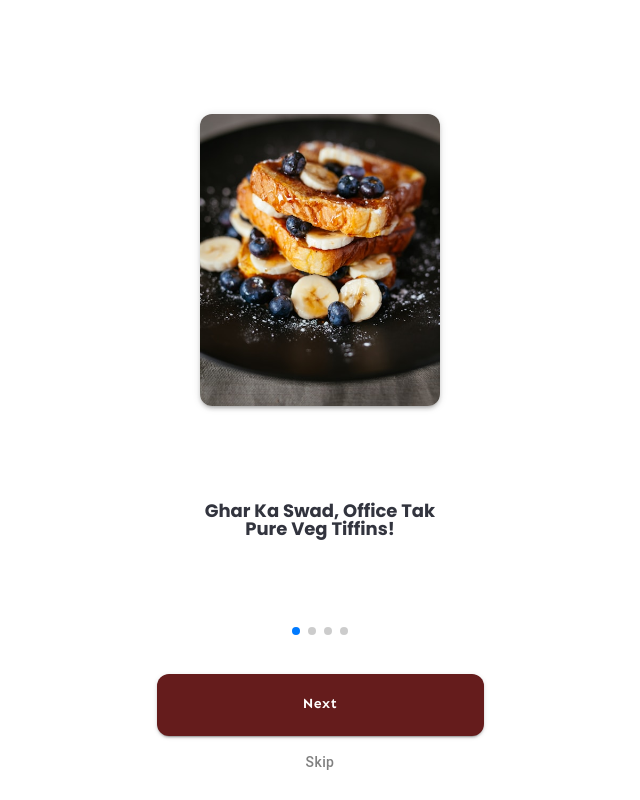
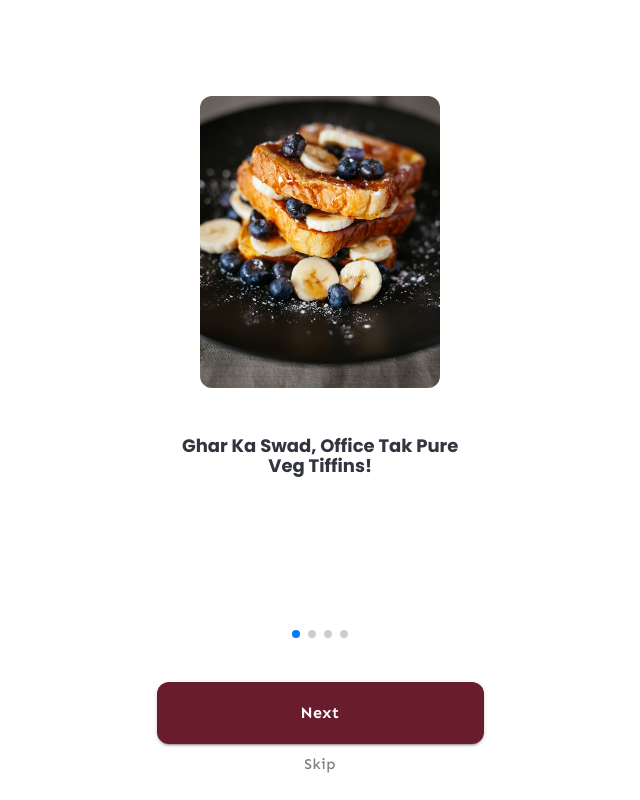
Before and after one commit to small-table-team/small-table, a React (Create React App) app in the folder frontend/: page /Onboarding in a window 1280 px wide. Shown: the whole page, without its empty margins (320-960 px from the left). Built offline with nearby package versions, Linux system fonts and the light colour scheme.

Commit message:
updat swipperrrrr

```diff
--- a/frontend/package.json
+++ b/frontend/package.json
@@ -5,6 +5,7 @@
   "dependencies": {
     "@emotion/react": "^11.14.0",
     "@emotion/styled": "^11.14.1",
+    "@mui/icons-material": "^7.3.5",
     "@mui/material": "^7.3.5",
     "cra-template": "1.3.0",
     "react": "^19.2.0",
--- a/frontend/src/components/Onboarding.js
+++ b/frontend/src/components/Onboarding.js
@@ -26,43 +26,51 @@ export default function Onboarding() {
   const handleSkip = () => navigate("/HomePage");
 
   return (
-    <Box display="flex" flexDirection="column" height="100vh" sx={{ backgroundColor: "white", position: "relative" }}>
+    <Box
+      display="flex"
+      flexDirection="column"
+      height="100vh"
+      sx={{
+        backgroundColor: "white",
+        position: "relative",
+        overflow: "hidden",
+        px: "4vw",
+      }}
+    >
       <Swiper
         ref={swiperRef}
         onSlideChange={(swiper) => setIndex(swiper.activeIndex)}
-        pagination={{
-          clickable: true,
-        }}
+        pagination={{ clickable: true }}
         modules={[Pagination]}
         style={{ width: "100%", flex: 1 }}
         speed={500}
       >
         {slides.map((slide, i) => (
           <SwiperSlide key={i}>
-            <Box display="flex" flexDirection="column" height="100%">
+            <Box display="flex" flexDirection="column" alignItems="center" height="100%">
               {/* תמונה */}
               <Box
                 component="img"
                 src={slide.img}
                 alt=""
                 sx={{
-                  width: 240,
-                  height: 292,
+                  width: "60vw",
+                  maxWidth: 240,
+                  height: "48vh",
+                  maxHeight: 292,
                   borderRadius: "12px",
                   objectFit: "cover",
-                  boxShadow: 3,
-                  mt: "114px",
-                  mx: "auto",
-                  opacity: 1
+                  mt: "12vh",
+                  opacity: 1,
                 }}
               />
 
               {/* טקסט */}
               <Box
                 sx={{
-                  width: 246,
-                  height: 81,
-                  mt: "73px",
+                  width: "74vw",
+                  maxWidth: 296,
+                  mt: "6vh",
                   mx: "auto",
                   display: "flex",
                   alignItems: "center",
@@ -74,13 +82,14 @@ export default function Onboarding() {
                   sx={{
                     fontFamily: "Poppins",
                     fontWeight: 700,
-                    fontSize: 18,
-                    lineHeight: "100%",
+                    fontSize: "4.5vw",
+                    lineHeight: "110%",
                     letterSpacing: 0,
                     textAlign: "center",
                     color: "#32343E",
-                    style: "bold",
-
+                    "@media (min-width: 400px)": {
+                      fontSize: "18px",
+                    },
                   }}
                 >
                   {slide.text}
@@ -91,42 +100,82 @@ export default function Onboarding() {
         ))}
       </Swiper>
 
-      {/* כפתור Next / Finish */}
-      <Box sx={{ display: "flex", flexDirection: "column", alignItems: "center", mt: "27px", mb: "20px" }}>
+      {/* אזור כפתורים */}
+      <Box
+        sx={{
+          display: "flex",
+          flexDirection: "column",
+          alignItems: "center",
+          mt: "4vh",
+          mb: "2vh",
+        }}
+      >
+        {/* כפתור ראשי - תמיד באותו מקום */}
         <Button
           variant="contained"
           sx={{
-            width: 327,
-            height: 62,
+            width: "82vw",
+            maxWidth: 327,
+            height: "8vh",
+            maxHeight: 62,
             borderRadius: "12px",
-            backgroundColor: "#651C1C",
+            backgroundColor: "#691C2B",
             fontWeight: "bold",
             textTransform: "none",
             fontFamily: "Sen",
+            fontSize: "4.2vw",
+            "@media (min-width: 400px)": {
+              fontSize: "16px",
+            },
           }}
           onClick={handleNext}
         >
-          {index === slides.length - 1 ? "Finish" : "Next"}
+          {index === slides.length - 1 ? "Get Started" : "Next"}
         </Button>
-        <Button onClick={handleSkip} sx={{ mt: 1, color: "gray", textTransform: "none" }}>
-          Skip
-        </Button>
+
+        {/* מקום קבוע ל-Skip */}
+        <Box
+          sx={{
+            height: "5vh", // שומר מקום קבוע גם כשהכפתור נעלם
+            display: "flex",
+            alignItems: "center",
+            justifyContent: "center",
+          }}
+        >
+          {index < slides.length - 1 && (
+            <Button
+              onClick={handleSkip}
+              sx={{
+                color: "gray",
+                textTransform: "none",
+                fontFamily: "Sen",
+                fontSize: "3.8vw",
+                "@media (min-width: 400px)": {
+                  fontSize: "15px",
+                },
+              }}
+            >
+              Skip
+            </Button>
+          )}
+        </Box>
       </Box>
 
-      {/* מיקום Pagination לפי הפיגמה */}
+      {/* Pagination לפי הפיגמה */}
       <Box
         sx={{
-          fontFamily: "Sen",
           position: "absolute",
-          top: "675px",
-          left: "24px",
-          width: "327px",
-          height: "62px",
+          top: "83vh",
+          left: "50%",
+          transform: "translateX(-50%)",
+          width: "82vw",
+          maxWidth: 327,
+          height: "8vh",
           borderRadius: "12px",
           display: "flex",
           justifyContent: "center",
           alignItems: "center",
-          pointerEvents: "none" // כדי שה-Swiper יטפל בלחיצה על הנקודות
+          pointerEvents: "none",
         }}
       />
     </Box>
```
Also changed, not shown: 1 other file (tests, documents, lock files or other folders).
